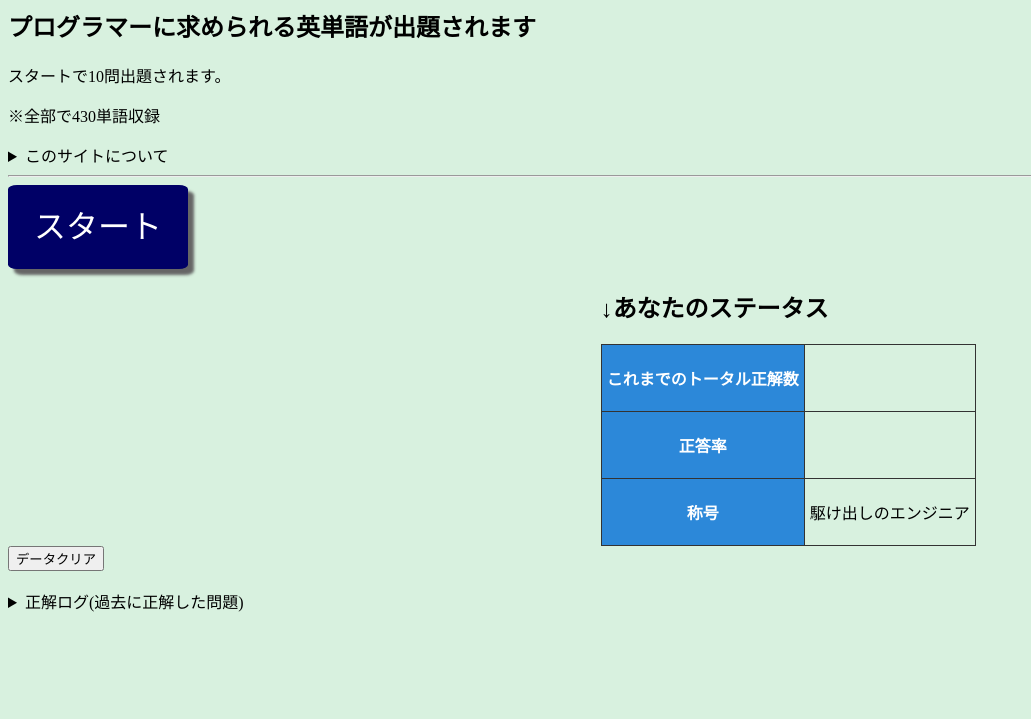
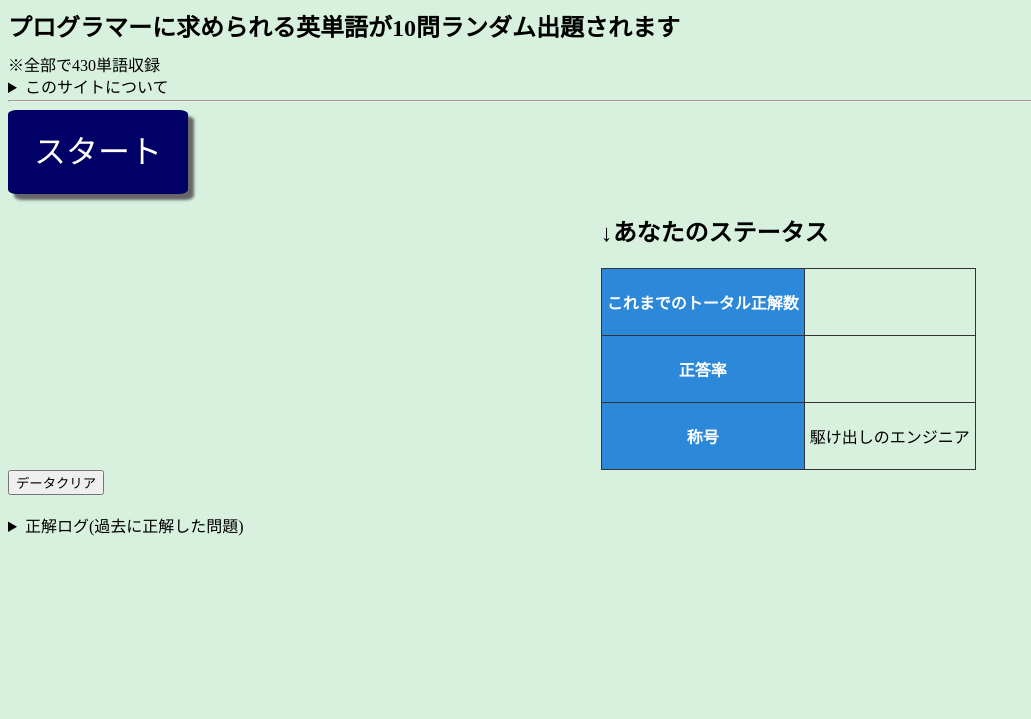
Before and after one commit to daideguchi/memo_app, a plain HTML site: page index.html in a window 1280 px wide. Shown: the part 81-800 px from the top of the page, without its empty margins (0-1031 px from the left). Drawn offline with nearby package versions, Linux system fonts and the light colour scheme.

Commit message:
four_commit

```diff
--- a/index.html
+++ b/index.html
@@ -16,14 +16,16 @@
     <h1>プログラミング英単語_勉強ノート</h1>
     <!-- <h1>英単語 勉強ノート</h1> -->
 
-    <h2>プログラマーに求められる英単語が出題されます</h2>
-    <p>スタートで10問出題されます。</p>
+    <h2>プログラマーに求められる英単語が10問ランダム出題されます</h2>
+    <div class="setumei">
+        <!-- <p>スタートで10問がランダム出題されます。</p> -->
         <p>※全部で430単語収録</p>
         <details>
             <summary>このサイトについて</summary>
             <p>プログラミングをする際には、ソースコードのコメントなどを英語で読むことが求められます。場合によっては英語で関数名を付けたり、ちょっとしたマニュアルを書いたりする機会もあります。ただしプログラミング時に求められる英単語は、一般的な英語で求められる英単語とは異なります。
                 この勉強ノートをプログラミング英語の学習や知識確認にご活用ください。</p>
         </details>
+    </div>
     <hr>
 
     <span id="001"></span>
--- a/localstorage/css/style.css
+++ b/localstorage/css/style.css
@@ -57,3 +57,7 @@ font-size: 21px;
 #text_a{
 font-size: 21px;
 }
+
+.setumei{
+    line-height:0.4
+}
```
Also changed, not shown: 1 other file. Lines whose indentation alone changed are shown as unchanged.
